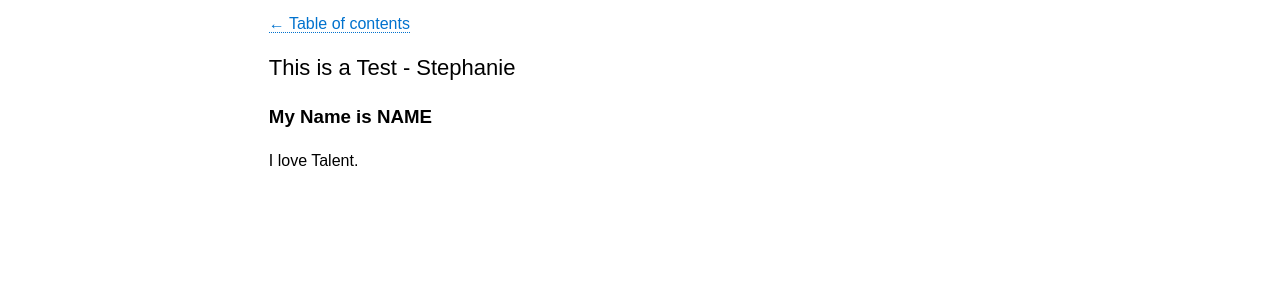
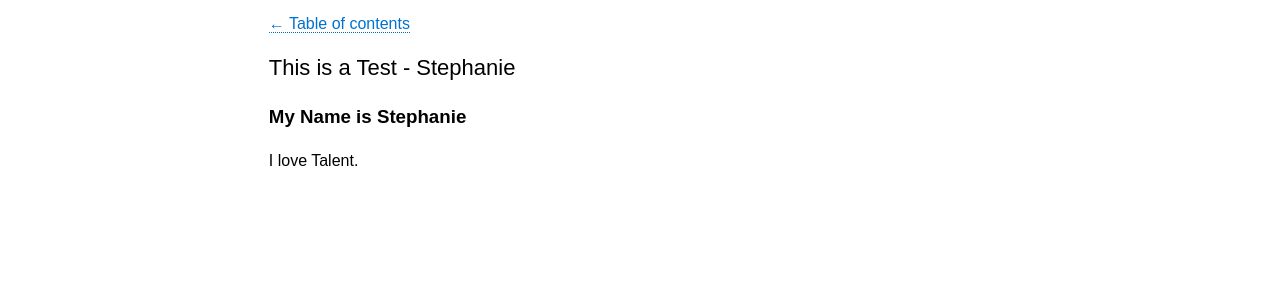
Before and after one commit to cds-snc/talent, a Jekyll site: the page built from _pages/en/team-awesome/stephanie.md, in a window 1280 px wide. Shown: the part 138-438 px from the top of the page. Built offline with Jekyll 4.4.1, drawn with Linux system fonts in a browser that asks for light colours.

Commit message:
Update stephanie.md

```diff
--- a/_pages/en/team-awesome/stephanie.md
+++ b/_pages/en/team-awesome/stephanie.md
@@ -7,6 +7,6 @@ permalink: "/Stephanie/"
 trans_url: "/Stephanie-FR/"
 ---
 
-### My Name is NAME
+### My Name is Stephanie
 
 I love Talent.
```
